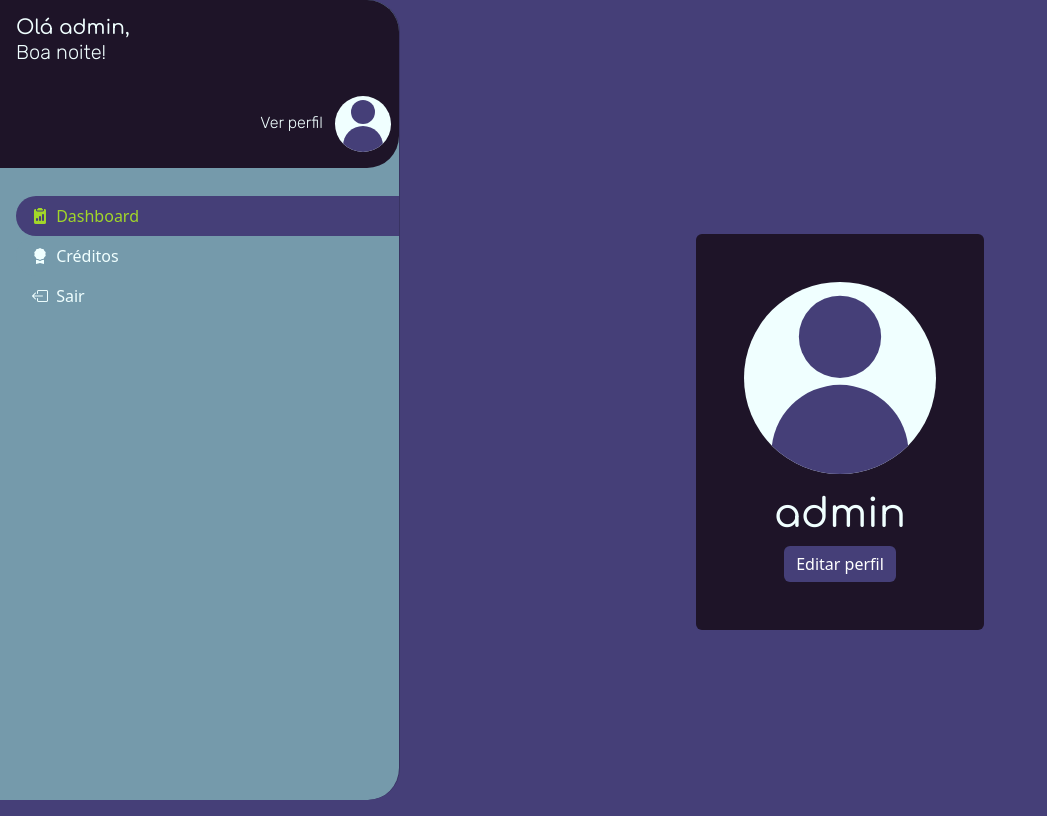
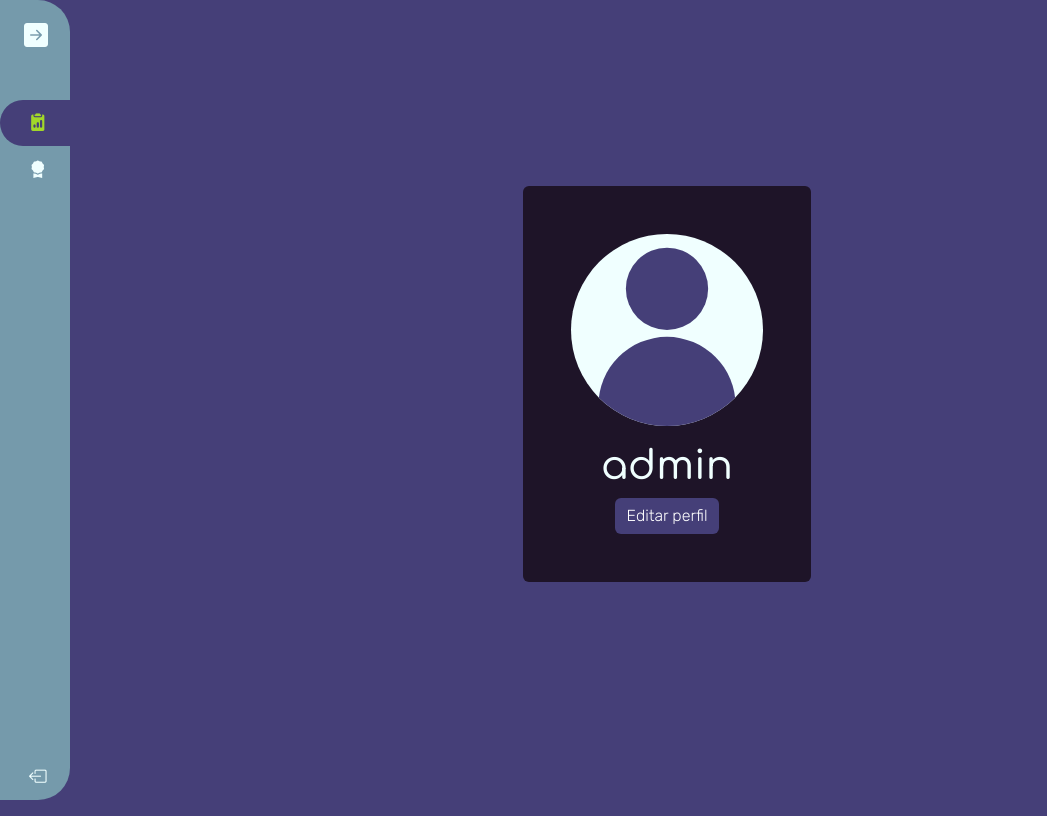
Before and after one commit to antth-Luca/projDashboardDjango, a Django app: page /ver-perfil/ in a window 1280 px wide. Shown: the whole page, without its empty margins (0-1047 px from the left). Run offline with Django 5.2, Linux system fonts and the light colour scheme; a user stored in the database is signed in.

Commit message:
Novo estilo: OK!
Adição do menu lateral v2.0

```diff
--- a/src/projDashboard/Central/urls.py
+++ b/src/projDashboard/Central/urls.py
@@ -1,6 +1,9 @@
 from django.urls import path
-from .views import DashboardView
+from .views import DashboardView, void_view
 
 urlpatterns = [
+    # Redirecionamento
+    path('', void_view, name='Void'),
+    # Pág. Principal
     path('dashboard/', DashboardView.as_view(), name='Dashboard'),
 ]
--- a/src/projDashboard/Central/views.py
+++ b/src/projDashboard/Central/views.py
@@ -84,3 +84,8 @@ class DashboardView(LoginRequiredMixin, TemplateView):
 
         # Retornando todos os dados
         return context
+
+
+def void_view(request):
+    from django.shortcuts import redirect
+    return redirect(reverse_lazy('Dashboard'))
--- a/src/projDashboard/static/css/Bases/menu-lateral.css
+++ b/src/projDashboard/static/css/Bases/menu-lateral.css
@@ -1,64 +1,110 @@
-/* AMBOS */
-@media screen and (min-width: 992px) {
-    main {
-        margin-left: 400px;
+/* Sidebar */
+.wrapper {
+    display: flex;
+}
+
+#sidebar {
+    width: 70px;
+    min-width: 70px;
+    z-index: 1000;
+    transition: all .25s ease-in-out;
+    background-color: var(--cor-cartoes);
+    display: flex;
+    flex-direction: column;
+    border-radius: 0 32px 32px 0;
+}
+/* Abertura da sidebar */
+#sidebar.expand {
+    width: 260px;
+    min-width: 260px;
+}
+
+#sidebar:not(.expand) .sidebar-saudacao,
+#sidebar:not(.expand) a.sidebar-link span {
+    display: none;
+}
+
+#sidebar:not(.expand) .toggle-btn {
+    transform: rotate(180deg);
+}
+
+/* Itens da sidebar */
+/* Botão de abertura */
+.toggle-btn {
+    background-color: transparent;
+    cursor: pointer;
+    border: 0;
+    padding: 1rem 1.5rem;
+    transition: all .25s ease-in-out;
+}
+
+.toggle-btn i {
+    font-size: 1.5rem;
+    color: var(--cor-fonte);
+}
+/* Saudação */
+.sidebar-saudacao {
+    margin: auto 0;
+    background-color: var(--cor-unico);
+    border-radius: 0 28px 28px 0;
+
+    & div a {
+        text-decoration: none;
+        color: var(--cor-fonte);
+    }
+
+    & div a:hover {
+        text-decoration: underline;
+        color: var(--cor-selecoes);
     }
 }
-
-.menu-lateral {
-    background-color: var(--cor-cartoes);
-    border-radius: 0 32px 32px 0;
+/* Corpo sidebar */
+.sidebar-nav {
+    padding: 2rem 0;
+    flex: 1 1 auto;
+}
+/* Opções de navegação */
+.sidebar-item {
+    list-style: none;
+    position: relative;
 }
 
-.cartao-saudacao {
-    background-color: var(--cor-unico);
-    display: flex;
-    flex-direction: column;
-    width: 100%;
-    border-radius: 0 32px 32px 0;
-    left: 0;
-
-    & h5 {
-        display: flex;
-        flex-direction: column;
-    }
-
-    & a {
-        text-decoration: none;
-    }
-
-    & a:hover {
-        color: var(--cor-selecoes);
-        text-decoration: underline;
-    }
+a.sidebar-link {
+    text-decoration: none;
+    padding: .625rem 1.625rem;
+    display: block;
+    font-size: 0.9rem;
+    white-space: nowrap;
+    border-left: 3px solid transparent;
+    color: var(--cor-fonte);
+    border-radius: 32px 0 0 32px;
 }
 
-.opc-menu, .opc-menu:first-child, .opc-menu:last-child{
-    background-color: var(--cor-cartoes);
-    border-radius: 32px 0 0 32px;
-    color: var(--cor-fonte);
-    border: none;
-}
-
-.opc-menu:hover {
+a.sidebar-link:hover {
+    background-color: rgba(255, 255, 255, .075);
     color: var(--cor-selecoes);
 }
 
-#atual {
+a#atual {
     background-color: var(--cor-fundo);
     color: var(--cor-selecoes);
 }
 
-#btn-sair {
-    background-color: var(--cor-cartoes);
+a#sair:hover {
+    color: #a52a2a;
+    border-radius: 32px 0 48px 32px;
+}
+
+.sidebar-link i {
+    font-size: 1.1rem;
+    margin-right: .75rem;
+}
+
+/* Preparação do main */
+.main {
+    min-height: 100vh;
+    width: 100%;
+    overflow: hidden;
+    transition: all 0.35s ease-in-out;
     color: var(--cor-fonte);
 }
-
-#btn-sair:hover {
-    color: #a52a2a;
-}
-
-/* MOBILE */
-#barra-sup-mobile {
-    background-color: var(--cor-unico);
-}
--- a/src/projDashboard/static/css/Bases/root.css
+++ b/src/projDashboard/static/css/Bases/root.css
@@ -7,14 +7,6 @@
     --cor-graficos: #89CE94;
     --cor-selecoes: #A2D729;
     --cor-fonte: #F0FFFF;
-}
-
-.rubik {
-    font-family: "Rubik", sans-serif;
-    font-optical-sizing: auto;
-    font-weight: 300;
-    font-style: normal;
-    color: var(--cor-fonte);
 }
 
 .comforta {
@@ -27,4 +19,9 @@
 
 body {
     background-color: var(--cor-fundo);
+    font-family: "Rubik", sans-serif;
+    font-optical-sizing: auto;
+    font-weight: 300;
+    font-style: normal;
+    color: var(--cor-fonte);
 }
--- a/src/projDashboard/templates/Bases/base.html
+++ b/src/projDashboard/templates/Bases/base.html
@@ -14,7 +14,7 @@
     {% block meus_estilos %}{% endblock %}
     <!-- Guia do navegador -->
     <meta name="theme-color" content="#1E1428">
-    <link rel="shortcut icon" href="{% static 'images/icon-folha.svg' %}" type="image/x-icon">
+    <link rel="shortcut icon" href="{% static 'images/icon.ico' %}" type="image/x-icon">
     <title>{% block titulo %}{% endblock %}</title>
 
 </head>
--- a/src/projDashboard/templates/Bases/menu-lateral.html
+++ b/src/projDashboard/templates/Bases/menu-lateral.html
@@ -6,80 +6,55 @@
 {% endblock %}
 
 {% block restante-cont %}
-    <!-- MOBILE -->
-        <!-- Barra superior -->
-        <nav class="navbar d-lg-none" id="barra-sup-mobile">
-            <div class="container">
-                <a href="#mn-mobile" class="navbar-brand comforta" data-bs-toggle="offcanvas">
-                    <img src="{% static 'images/icon-folha.svg' %}" alt="Ícone de folha" style="width: 20px;">
-                    Dashboard</a>
-            </div>
-        </nav>
-        <!-- Menu lateral deslizante -->
-        <div class="offcanvas offcanvas-start menu-lateral" id="mn-mobile" tabindex="-1">
-            <div class="offcanvas-header d-flex flex-column position-relative">
-                <button class="btn-close rounded-circle" data-bs-dismiss="offcanvas" style="background-color: var(--cor-fonte);"></button>
-
-                <div class="cartao-saudacao position-absolute" style="top: 44px;">
-                    <h5 class="my-3 ms-3">
-                        <span class="comforta">Olá usuário,</span>
-                        <span class="rubik">{{ saudacao }}</span>
+    <main>
+        <div class="wrapper me-3">
+            <aside id="sidebar">
+                <div class="d-flex flex-column">
+                    <button class="toggle-btn align-self-start" id="id-toggle-btn" type="button">
+                        <i class="bi bi-arrow-left-square-fill"></i>
+                    </button>
+                    <div class="sidebar-saudacao p-3">
+                        <div class="d-flex flex-column">
+                            <h5 class="align-self-start">
+                                <span class="comforta">Olá {{ user.username }},</span>
+                                <span>{{ saudacao }}</span>
                             </h5>
-
-                    <a href="{% url 'Perfil' %}" class="align-self-end rubik my-3">
+                            <a href="{% url 'Perfil' %}" class="align-self-end mt-3">
                                 Ver perfil
                                 <img src="{% static 'images/perfil-default.svg' %}" alt="Foto de perfil" class="mx-2"></a>
                         </div>
                     </div>
-            <div class="offcanvas-body pe-0" style="margin-top: 160px;">
-                <div class="list-group list-group-flush my-3">
-                    <a class="list-group-item opc-menu" id="atual" href="{% url 'Dashboard' %}">
+                </div>
+                <ul class="sidebar-nav">
+                    <li class="sidebar-item">
+                        <a href="{% url 'Dashboard' %}" class="sidebar-link" id="atual">
                             <i class="bi bi-clipboard2-data-fill me-1"></i>
-                        Dashboard</a>
+                            <span>Dashboard</span></a>
+                    </li>
+                    <li class="sidebar-item">
+                        <a href="#" class="sidebar-link">
+                            <i class="bi bi-award-fill me-1"></i>
+                            <span>Créditos</span></a>
+                    </li>
+                </ul>
+                <div class="sidebar-footer">
+                    <a href="{% url 'Saida' %}" class="sidebar-link" id="sair">
+                        <i class="bi bi-box-arrow-left me-1"></i>
+                        <span>Sair</span></a>
+                </div>
+            </aside>
 
-                    <a class="list-group-item opc-menu" href="#">
-                        <i class="bi bi-award-fill me-1"></i>
-                        Créditos</a>
-
-                    <a class="list-group-item" id="btn-sair" href="{% url 'Saida' %}">
-                        <i class="bi bi-box-arrow-left me-1"></i>
-                        Sair</a>
+            <div class="main p-3">
+                {% block conteudo %}{% endblock %}
             </div>
         </div>
-        </div>
+    </main>
 
-        <!-- DESKTOP -->
-        <div class="offcanvas offcanvas-start show d-none d-lg-flex menu-lateral" tabindex="-1"  data-bs-backdrop="false">
-            <div class="offcanvas-header d-flex flex-column position-relative">
-                <div class="cartao-saudacao position-absolute" style="top: 0;">
-                    <h5 class="my-3 ms-3">
-                        <span class="comforta">Olá {{ user.username }},</span>
-                        <span class="rubik">{{ saudacao }}</span>
-                    </h5>
+    <script>
+        const hamBurger = document.querySelector(".toggle-btn");
 
-                    <a href="{% url 'Perfil' %}" class="align-self-end rubik my-3">
-                        Ver perfil
-                        <img src="{% static 'images/perfil-default.svg' %}" alt="Foto de perfil" class="mx-2"></a>
-                </div>
-            </div>
-            <div class="offcanvas-body pe-0" style="margin-top: 132px;">
-                <div class="list-group list-group-flush my-3">
-                    <a class="list-group-item opc-menu" id="atual" href="{% url 'Dashboard' %}">
-                        <i class="bi bi-clipboard2-data-fill me-1"></i>
-                        Dashboard</a>
-
-                    <a class="list-group-item opc-menu" href="#">
-                        <i class="bi bi-award-fill me-1"></i>
-                        Créditos</a>
-
-                    <a class="list-group-item" id="btn-sair" href="{% url 'Saida' %}">
-                        <i class="bi bi-box-arrow-left me-1"></i>
-                        Sair</a>
-                </div>
-            </div>
-        </div>
-
-        <main class="p-3 mt-5">
-            {% block conteudo %}{% endblock %}
-        </main>
+        hamBurger.addEventListener("click", function () {
+        document.querySelector("#sidebar").classList.toggle("expand");
+        });
+    </script>
 {% endblock %}
```
Also changed, not shown: src/projDashboard/static/images/icon.ico (added), src/projDashboard/static/images/icon.png (added). Lines whose indentation alone changed are shown as unchanged.
